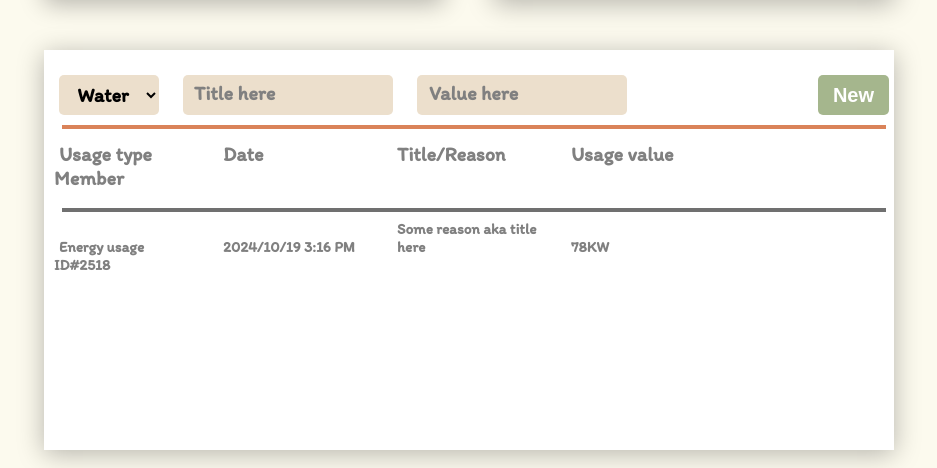
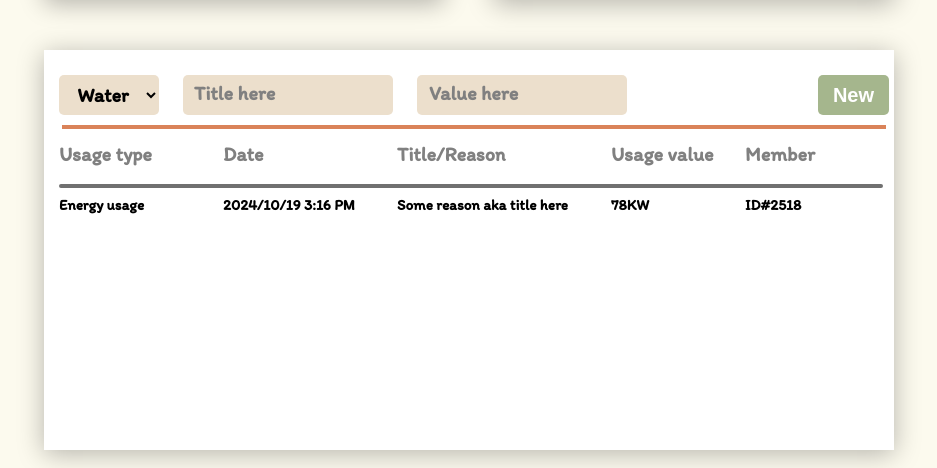
Before and after one commit to sabuka-dumbo/GreenGuard, a Django app: page / in a window 1280 px wide. Shown: the part 900-1368 px from the top of the page, without its empty margins (321-1258 px from the left). Run offline with Django 5.2, Linux system fonts and the light colour scheme.

Commit message:
Nov 16, 2024, 11:30 AM

```diff
--- a/greenguard/gg/static/css/styles.css
+++ b/greenguard/gg/static/css/styles.css
@@ -306,7 +306,7 @@
     position: relative;
     top: 0;
     left: 0;
-    width: 160px;
+    width: 200px;
     height: max-content;
     padding: 0;
     margin: 0;
@@ -320,7 +320,7 @@
     position: relative;
     top: 0;
     left: 0;
-    width: 160px;
+    width: 120px;
     height: max-content;
     padding: 0;
     margin: 0;
@@ -334,7 +334,7 @@
     position: relative;
     top: 0;
     left: 0;
-    width: 150px;
+    width: 130px;
     height: max-content;
     padding: 0;
     margin: 0;
@@ -350,7 +350,8 @@
     left: 0;
     width: calc(100% - 30px);
     border: 2px solid #707070;
-    margin-left: 18px;
+    margin-left: 15px;
+    border-radius: 4px;
 }
 
 
--- a/greenguard/gg/templates/index.html
+++ b/greenguard/gg/templates/index.html
@@ -99,11 +99,11 @@
 
         <div class="sorted_list">
             <hr class="top_border">
-            <h1 class="sl_usage small-font">Energy usage</h1>
-            <h1 class="sl_date small-font">2024/10/19 3:16 PM</h1>
-            <h1 class="sl_title small-font">Some reason aka title here</h1>
-            <h1 class="sl_value small-font">78KW</h1>
-            <h1 class="sl_member small-font">ID#2518</h1>
+            <h1 class="sl_usage small-font" style="color: black;">Energy usage</h1>
+            <h1 class="sl_date small-font" style="color: black;">2024/10/19 3:16 PM</h1>
+            <h1 class="sl_title small-font" style="color: black;">Some reason aka title here</h1>
+            <h1 class="sl_value small-font" style="color: black;">78KW</h1>
+            <h1 class="sl_member small-font" style="color: black;">ID#2518</h1>
         </div>
     </div>
 
```
